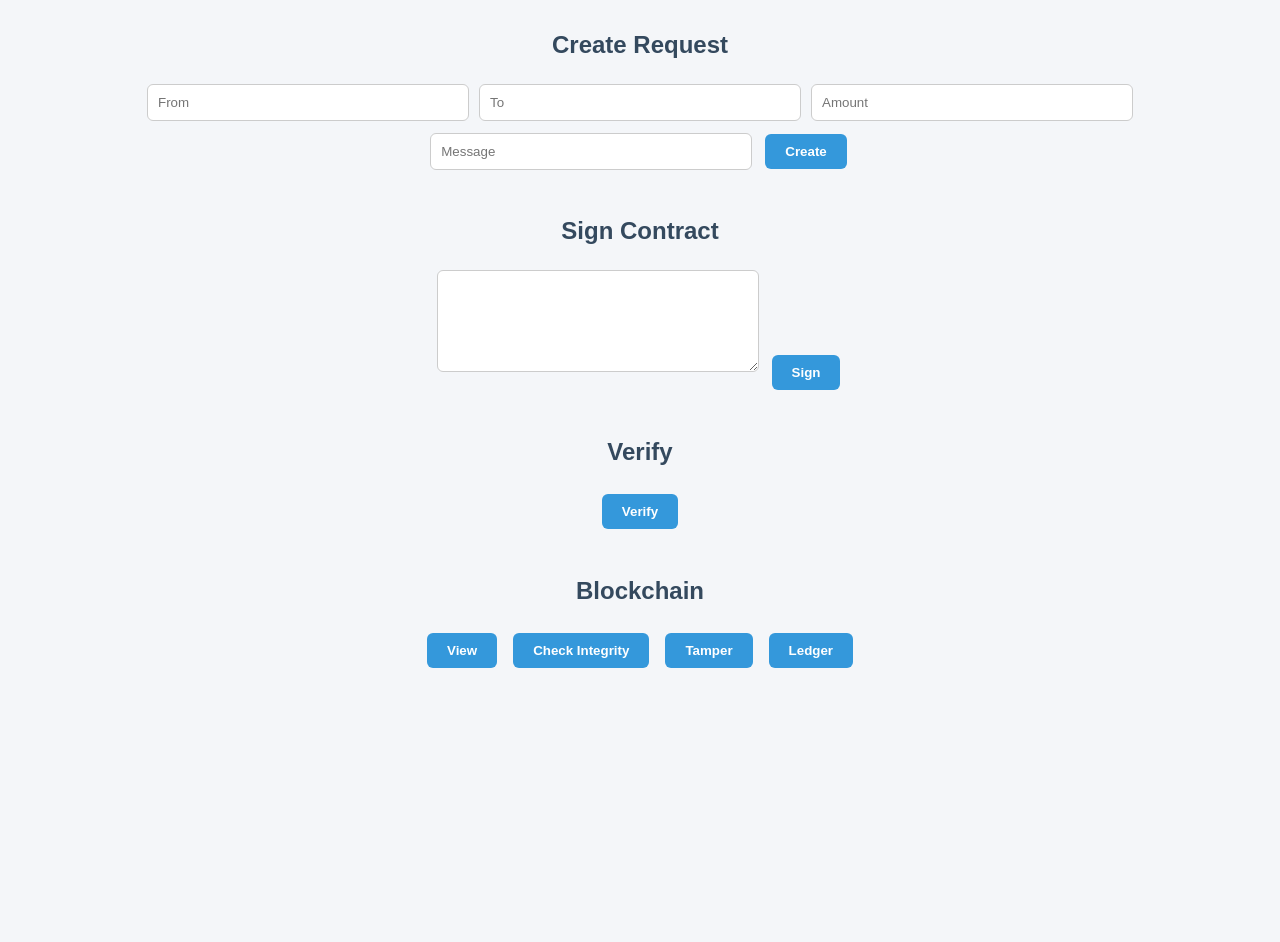
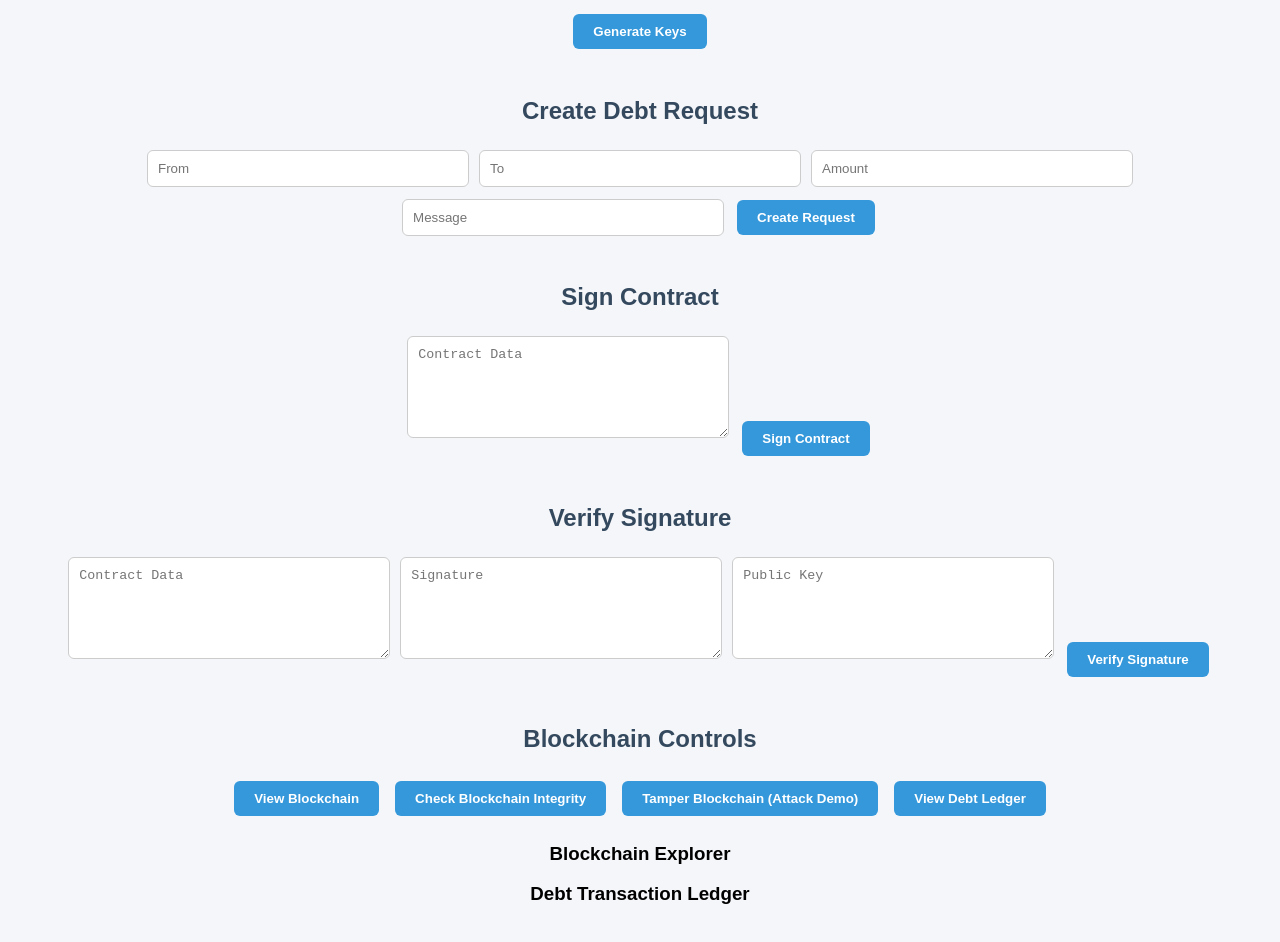
Before and after one commit to harsh666666/secure-debt-platform, a React (Create React App) app in the folder frontend/: page / in a window 1280 px wide. Shown: the part 180-1122 px from the top of the page. Before the commit the page ends 896 px from the top, so only its background shows below. Built offline with nearby package versions, Linux system fonts and the light colour scheme.

Commit message:
fixed errors

```diff
--- a/frontend/src/App.js
+++ b/frontend/src/App.js
@@ -1,153 +1,322 @@
+// frontend/src/App.js
 import React, { useState } from "react";
 import axios from "axios";
 import "./App.css";
 
 function App() {
+
   const backendURL = "https://secure-debt-platform.onrender.com";
 
+  // RSA keys
   const [publicKey, setPublicKey] = useState("");
   const [privateKey, setPrivateKey] = useState("");
 
+  // Debt request
   const [from, setFrom] = useState("");
   const [to, setTo] = useState("");
   const [amount, setAmount] = useState("");
   const [message, setMessage] = useState("");
 
+  // Contract
   const [contractData, setContractData] = useState("");
   const [signature, setSignature] = useState("");
 
+  // Blockchain and ledger
   const [blockchain, setBlockchain] = useState([]);
   const [ledger, setLedger] = useState([]);
-  const [integrity, setIntegrity] = useState(false);
 
+  // Generate RSA Keys
   const generateKeys = async () => {
     try {
       const res = await axios.get(`${backendURL}/api/generate-keys`);
       setPublicKey(res.data.publicKey);
       setPrivateKey(res.data.privateKey);
       alert("Keys generated successfully");
-    } catch {
+    } catch (err) {
+      console.error(err);
       alert("Error generating keys");
     }
   };
 
+  // Create Debt Request
   const createRequest = async () => {
     try {
       await axios.post(`${backendURL}/api/request`, {
         from,
         to,
         amount,
-        message,
+        message
       });
+
       alert("Debt request created");
-      setFrom(""); setTo(""); setAmount(""); setMessage("");
-    } catch {
+
+      setFrom("");
+      setTo("");
+      setAmount("");
+      setMessage("");
+
+    } catch (err) {
+      console.error(err);
       alert("Error creating request");
     }
   };
 
+  // Sign Contract
   const signContract = async () => {
-    if (!privateKey) return alert("Generate keys first");
+
+    if (!privateKey) {
+      alert("Generate keys first");
+      return;
+    }
+
     try {
+
       const res = await axios.post(`${backendURL}/api/sign-contract`, {
         contractData,
-        privateKey,
+        privateKey
       });
+
       setSignature(res.data.signature);
-      alert("Contract signed");
-    } catch {
+
+      alert("Contract signed and stored in blockchain");
+
+    } catch (err) {
+      console.error(err);
       alert("Error signing contract");
     }
   };
 
+  // Verify Signature
   const verifySignature = async () => {
-    if (!publicKey) return alert("Generate keys first");
+
+    if (!publicKey) {
+      alert("Generate keys first");
+      return;
+    }
+
     try {
+
       const res = await axios.post(`${backendURL}/api/verify-contract`, {
         contractData,
         signature,
-        publicKey,
+        publicKey
       });
+
       alert("Signature valid: " + res.data.valid);
-    } catch {
-      alert("Error verifying");
+
+    } catch (err) {
+      console.error(err);
+      alert("Error verifying signature");
     }
   };
 
+  // View Blockchain
   const viewBlockchain = async () => {
+
     try {
+
       const res = await axios.get(`${backendURL}/api/blockchain`);
       setBlockchain(res.data);
-    } catch {
+
+    } catch (err) {
+      console.error(err);
       alert("Error fetching blockchain");
     }
   };
 
+  // Check Blockchain Integrity
   const checkIntegrity = async () => {
+
     try {
+
       const res = await axios.get(`${backendURL}/api/verify-chain`);
-      setIntegrity(res.data.valid);
       alert("Blockchain valid: " + res.data.valid);
-    } catch {
-      alert("Error checking integrity");
+
+    } catch (err) {
+      console.error(err);
+      alert("Error checking blockchain integrity");
     }
   };
 
+  // Tamper Blockchain
   const tamperBlockchain = async () => {
+
     try {
+
       await axios.get(`${backendURL}/api/tamper`);
-      alert("Blockchain tampered");
-    } catch {
-      alert("Error tampering");
+      alert("Blockchain tampered (attack simulation)");
+
+    } catch (err) {
+      console.error(err);
+      alert("Error tampering blockchain");
     }
   };
 
+  // View Debt Ledger
   const viewLedger = async () => {
+
     try {
+
       const res = await axios.get(`${backendURL}/api/ledger`);
       setLedger(res.data);
-    } catch {
+
+    } catch (err) {
+      console.error(err);
       alert("Error fetching ledger");
     }
   };
 
   return (
+
     <div className="App">
-      <h1>Secure Debt Platform</h1>
 
-      <button onClick={generateKeys}>Generate Keys</button>
+      <h1>Secure Debt Repayment Platform</h1>
 
-      <h2>Create Request</h2>
-      <input placeholder="From" value={from} onChange={e => setFrom(e.target.value)} />
-      <input placeholder="To" value={to} onChange={e => setTo(e.target.value)} />
-      <input placeholder="Amount" value={amount} onChange={e => setAmount(e.target.value)} />
-      <input placeholder="Message" value={message} onChange={e => setMessage(e.target.value)} />
-      <button onClick={createRequest}>Create</button>
+      {/* KEY GENERATION */}
 
-      <h2>Sign Contract</h2>
-      <textarea value={contractData} onChange={e => setContractData(e.target.value)} />
-      <button onClick={signContract}>Sign</button>
+      <section>
 
-      <h2>Verify</h2>
-      <button onClick={verifySignature}>Verify</button>
+        <h2>RSA Key Generation</h2>
 
-      <h2>Blockchain</h2>
-      <button onClick={viewBlockchain}>View</button>
-      <button onClick={checkIntegrity}>Check Integrity</button>
-      <button onClick={tamperBlockchain}>Tamper</button>
-      <button onClick={viewLedger}>Ledger</button>
+        <button onClick={generateKeys}>Generate Keys</button>
 
-      {blockchain.map((b, i) => (
-        <div key={i}>
-          <p>{JSON.stringify(b)}</p>
-        </div>
-      ))}
+        {publicKey && (
+          <div>
+            <p><b>Public Key</b></p>
+            <textarea value={publicKey} readOnly rows="4" cols="60" />
+          </div>
+        )}
 
-      {ledger.map((l, i) => (
-        <div key={i}>
-          <p>{JSON.stringify(l)}</p>
-        </div>
-      ))}
+        {privateKey && (
+          <div>
+            <p><b>Private Key</b></p>
+            <textarea value={privateKey} readOnly rows="6" cols="60" />
+          </div>
+        )}
+
+      </section>
+
+      {/* CREATE REQUEST */}
+
+      <section>
+
+        <h2>Create Debt Request</h2>
+
+        <input placeholder="From" value={from} onChange={(e)=>setFrom(e.target.value)} />
+
+        <input placeholder="To" value={to} onChange={(e)=>setTo(e.target.value)} />
+
+        <input placeholder="Amount" value={amount} onChange={(e)=>setAmount(e.target.value)} />
+
+        <input placeholder="Message" value={message} onChange={(e)=>setMessage(e.target.value)} />
+
+        <button onClick={createRequest}>Create Request</button>
+
+      </section>
+
+      {/* SIGN CONTRACT */}
+
+      <section>
+
+        <h2>Sign Contract</h2>
+
+        <textarea
+        placeholder="Contract Data"
+        value={contractData}
+        onChange={(e)=>setContractData(e.target.value)}
+        rows="3"
+        cols="60"
+        />
+
+        <button onClick={signContract}>Sign Contract</button>
+
+        {signature && (
+          <div>
+            <p><b>Signature</b></p>
+            <textarea value={signature} readOnly rows="4" cols="60" />
+          </div>
+        )}
+
+      </section>
+
+      {/* VERIFY SIGNATURE */}
+
+      <section>
+
+        <h2>Verify Signature</h2>
+
+        <textarea
+        placeholder="Contract Data"
+        value={contractData}
+        onChange={(e)=>setContractData(e.target.value)}
+        rows="3"
+        cols="60"
+        />
+
+        <textarea
+        placeholder="Signature"
+        value={signature}
+        onChange={(e)=>setSignature(e.target.value)}
+        rows="4"
+        cols="60"
+        />
+
+        <textarea
+        placeholder="Public Key"
+        value={publicKey}
+        onChange={(e)=>setPublicKey(e.target.value)}
+        rows="4"
+        cols="60"
+        />
+
+        <button onClick={verifySignature}>Verify Signature</button>
+
+      </section>
+
+      {/* BLOCKCHAIN */}
+
+      <section>
+
+        <h2>Blockchain Controls</h2>
+
+        <button onClick={viewBlockchain}>View Blockchain</button>
+
+        <button onClick={checkIntegrity}>Check Blockchain Integrity</button>
+
+        <button onClick={tamperBlockchain}>Tamper Blockchain (Attack Demo)</button>
+
+        <button onClick={viewLedger}>View Debt Ledger</button>
+
+        <h3>Blockchain Explorer</h3>
+
+        {blockchain.map((block, index) => (
+
+          <div key={index} style={{border:"1px solid black", margin:"10px", padding:"10px"}}>
+
+            <p><b>Index:</b> {block.index}</p>
+
+            <p><b>Timestamp:</b> {block.timestamp}</p>
+
+            <p><b>Data:</b> {JSON.stringify(block.data)}</p>
+
+            <p><b>Hash:</b> {block.hash}</p>
+
+            <p><b>Previous Hash:</b> {block.previousHash}</p>
+
+          </div>
+
+        ))}
+
+        <h3>Debt Transaction Ledger</h3>
+
+        {ledger.map((item, index)=>(
+          <div key={index}>
+            <p>{JSON.stringify(item)}</p>
+          </div>
+        ))}
+
+      </section>
+
     </div>
   );
 }
```
